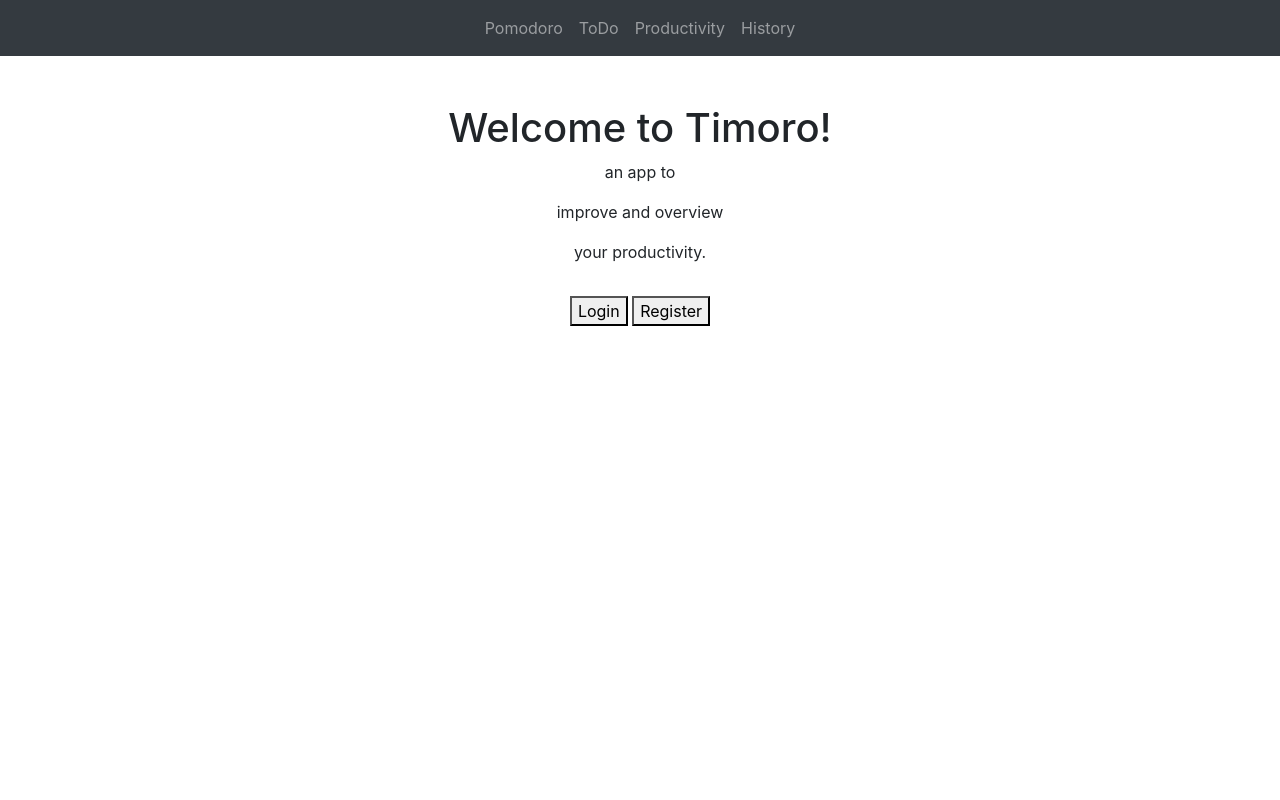
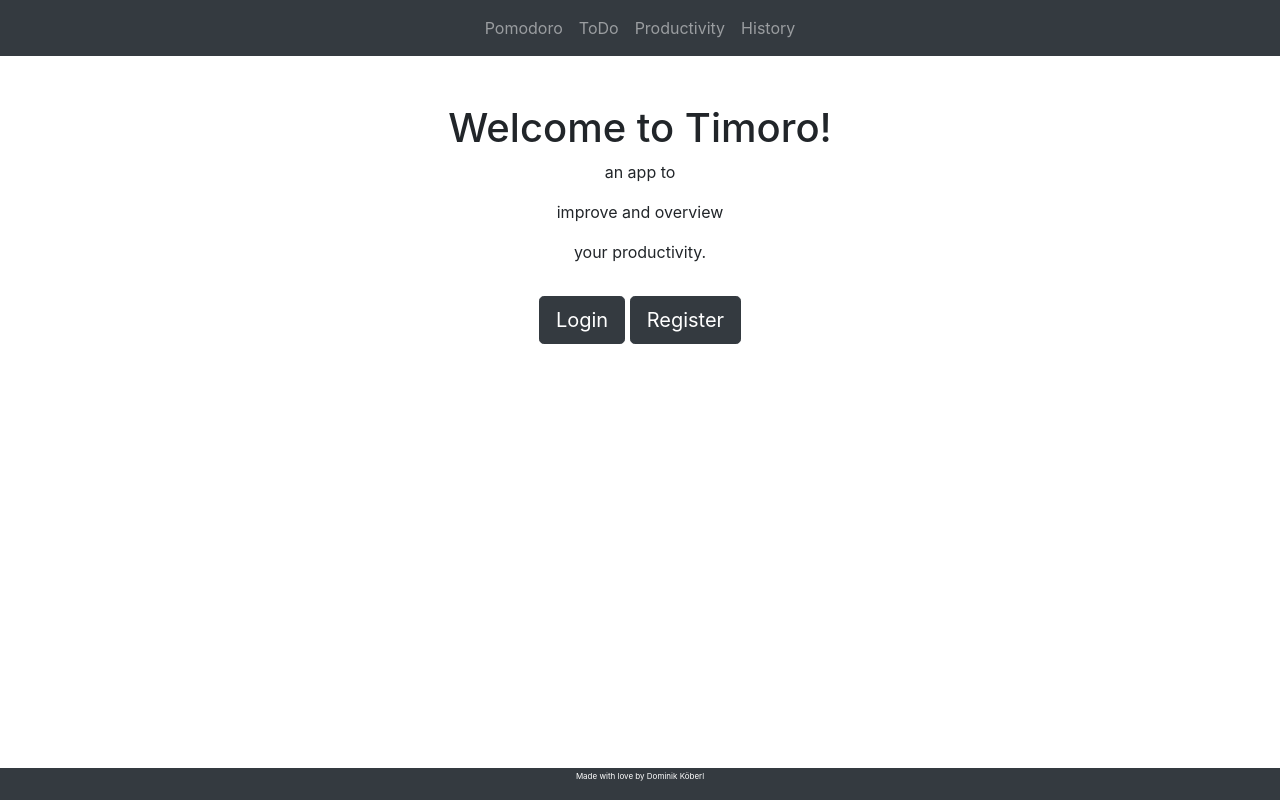
Before and after one commit to dokoe92/CS50_final, a Flask app: page / in a window 1280 px wide. Run offline with Flask 2, Linux system fonts and the light colour scheme.

Commit message:
added bootstrap buttons

```diff
--- a/app.py
+++ b/app.py
@@ -1,4 +1,4 @@
-from flask import Flask, render_template, request
+from flask import Flask, render_template, request, session
 
 app=Flask(__name__)
 
--- a/static/style.css
+++ b/static/style.css
@@ -1,17 +1,38 @@
 /* Navigation bar */
-.navbar-nav{
+.navbar-nav {
     display:flex;
     margin: 0 auto;
 }
 
 
 /* Welcome Page */
-.welcome{
+.welcome {
     margin: 3rem auto;
     width: 25rem;
     text-align: center;
 }
 
-.enter-btns{
+.enter-btns {
     margin: 2rem auto;
 }
+
+
+
+
+
+
+
+
+
+/* Footer */
+footer {
+    position: absolute;
+    bottom: 0;
+    width: 100%;
+    color: white;
+    height: 2rem;
+    font-size: 0.500rem;
+    display: flex;
+    justify-content: center;
+    align-items: center;;
+}
--- a/templates/layout.html
+++ b/templates/layout.html
@@ -27,6 +27,14 @@
           </ul>
         </div>
       </nav>
+
+
+      <footer class="bg-dark ">
+        <p>Made with love by Dominik Köberl</p>
+      </footer>
+
+
+
     {% block main %}{% endblock %}
 </body>
 </html>
--- a/templates/start.html
+++ b/templates/start.html
@@ -10,9 +10,9 @@
         <p>an app to</p>
         <p>improve and overview</p>
         <p>your productivity.</p>
-        <div class = "enter-btns">
-            <button>Login</button>
-            <button>Register</button>
+        <div class = "enter-btns ">
+            <button class="btn btn-primary btn-lg enter-btn btn-dark">Login</button>
+            <button class="btn btn-primary btn-lg enter-btn btn-dark">Register</button>
         </div>
     </div>
 
```
